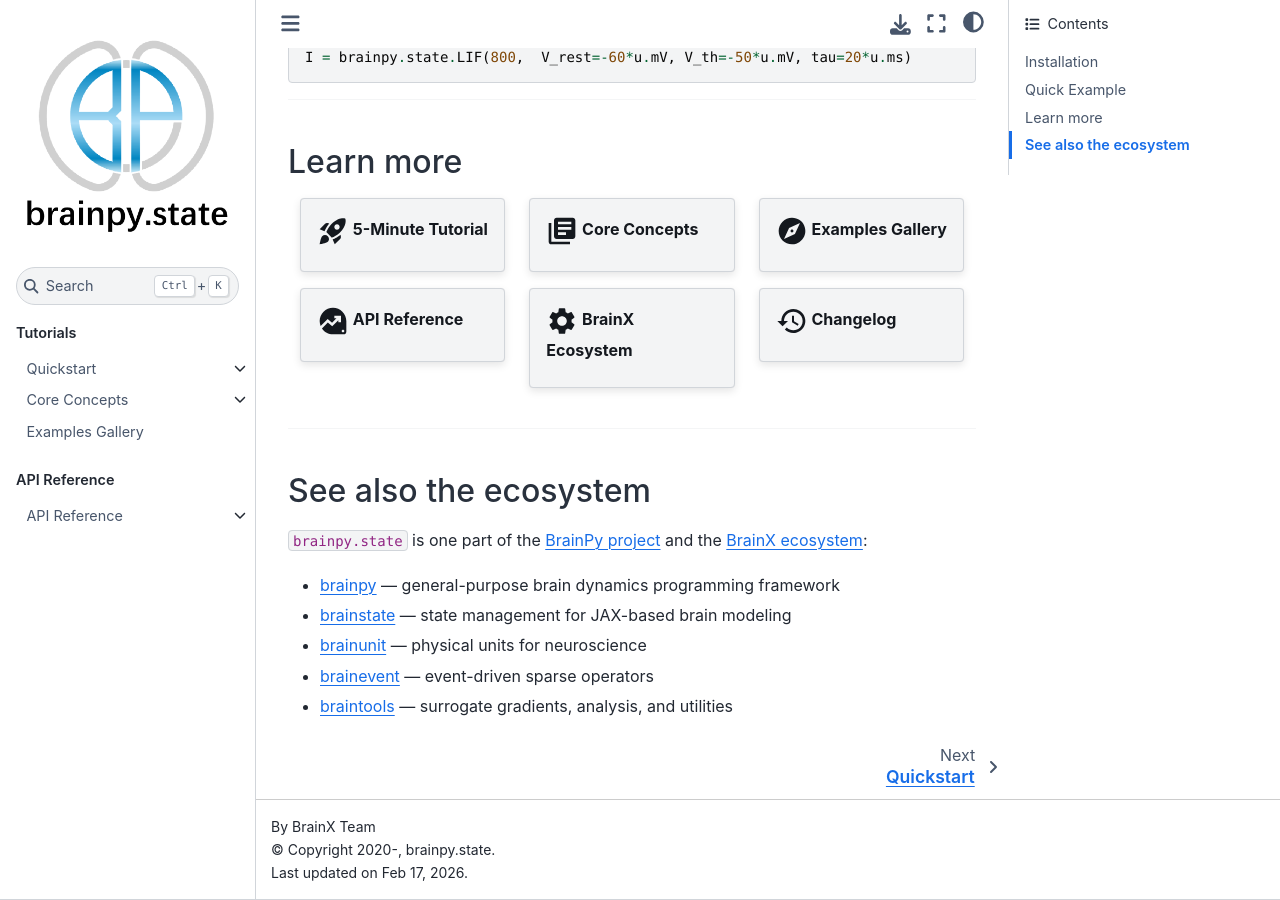
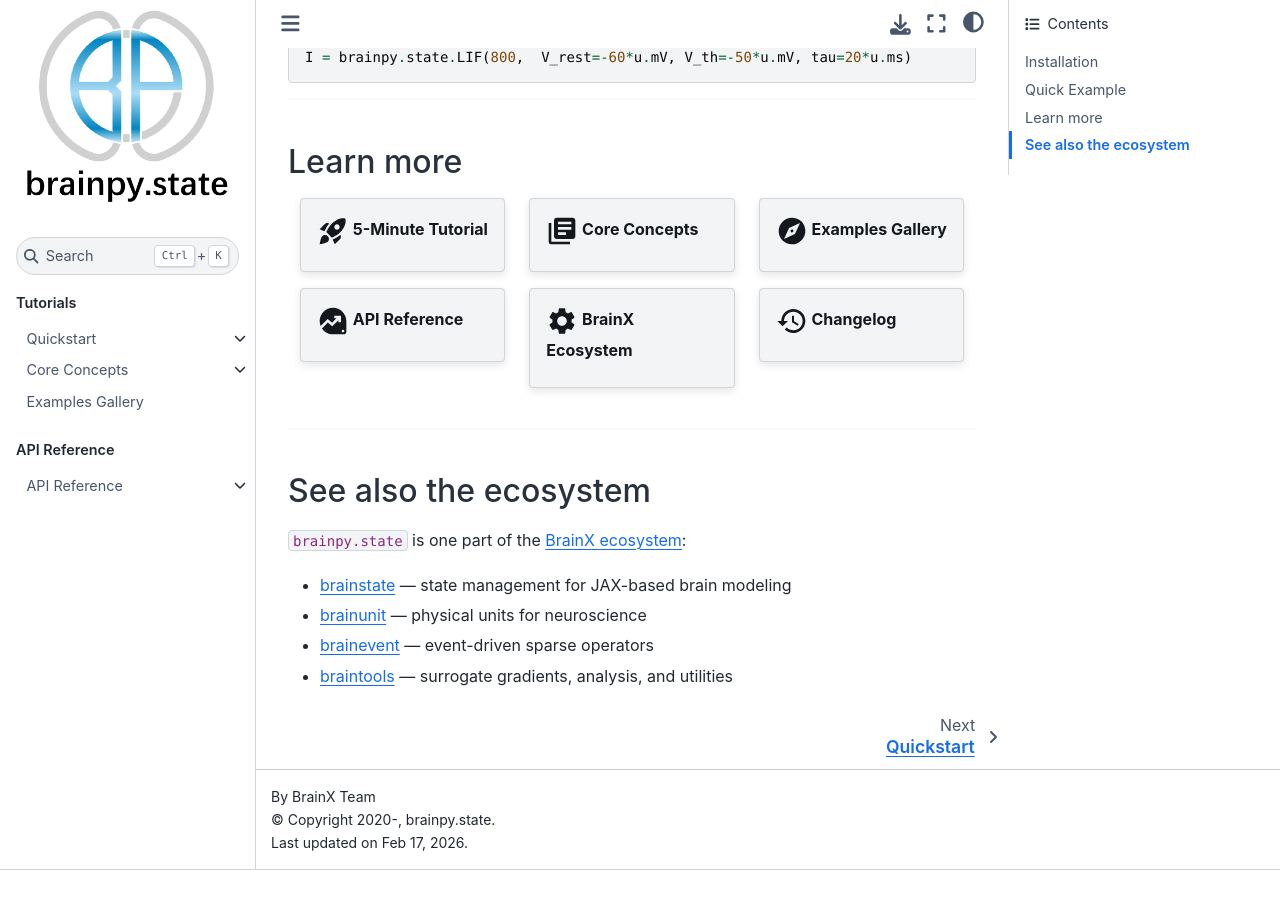
Before and after one commit to chaobrain/brainpy.state, a Sphinx documentation site: the page built from docs/index.rst, in a window 1280 px wide and 900 px high, scrolled down 1133 px. Built offline with Sphinx 7.4.7 and the Sphinx Book theme 1.1.4, drawn with Linux system fonts in a browser that asks for light colours; pages that are not in the unit, such as notebooks, are missing from menus; after the commit the page ends 2003 px from its top, so only the background shows below that.

Commit message:
docs: update ecosystem references in index.rst and README.md for accuracy

```diff
--- a/docs/index.rst
+++ b/docs/index.rst
@@ -127,9 +127,8 @@
 See also the ecosystem
 ^^^^^^^^^^^^^^^^^^^^^^
 
-``brainpy.state`` is one part of the `BrainPy project <https://brainpy.readthedocs.io/>`_ and the `BrainX ecosystem <https://brainmodeling.readthedocs.io/>`__:
+``brainpy.state`` is one part of the `BrainX ecosystem <https://brainmodeling.readthedocs.io/>`__:
 
-- `brainpy <https://brainpy.readthedocs.io/>`_ — general-purpose brain dynamics programming framework
 - `brainstate <https://github.com/chaobrain/brainstate>`_ — state management for JAX-based brain modeling
 - `brainunit <https://github.com/chaobrain/brainunit>`_ — physical units for neuroscience
 - `brainevent <https://github.com/chaobrain/brainevent>`_ — event-driven sparse operators
```
Also changed, not shown: README.md (+1 -2 lines).
